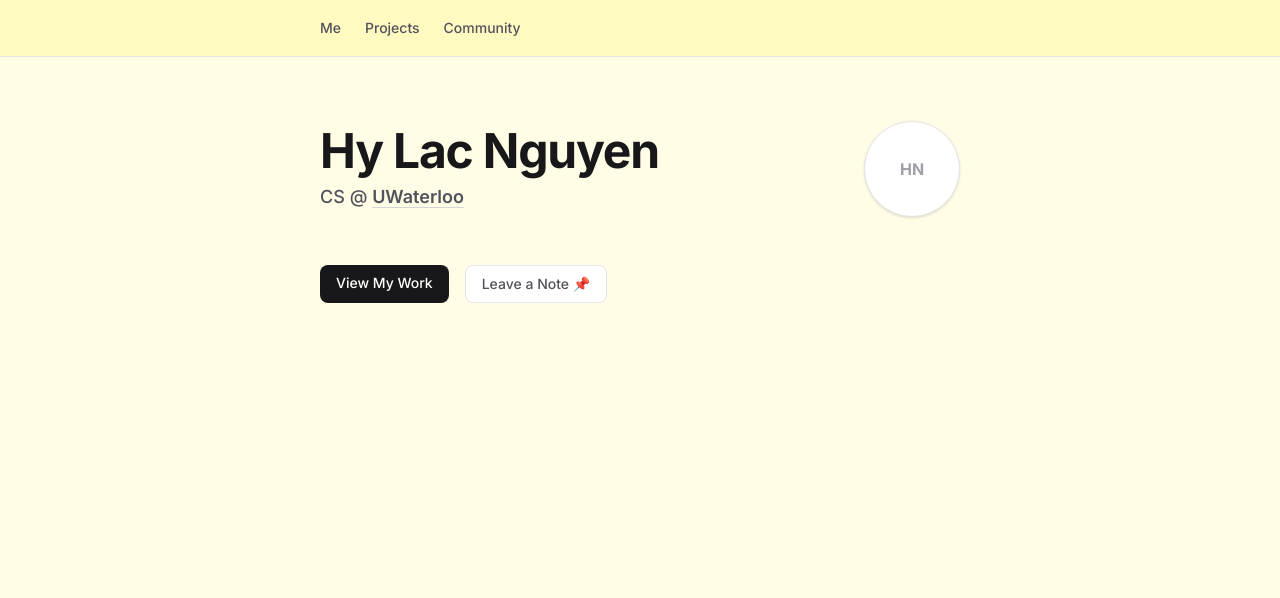
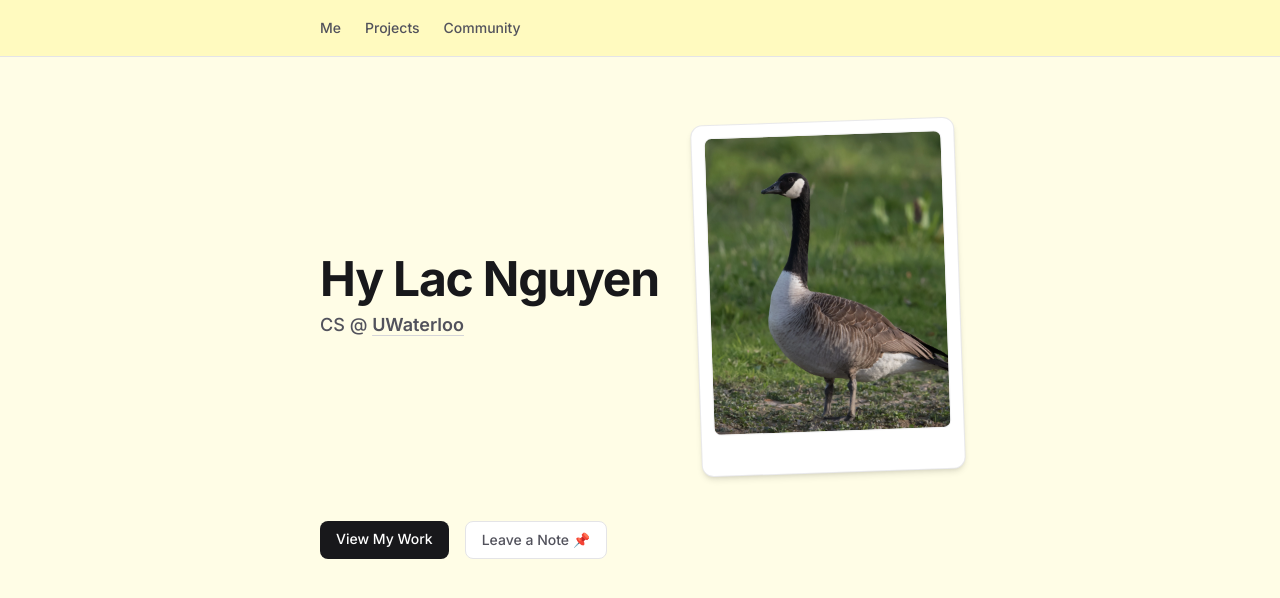
Before and after one commit to kingMonkeh/portfolio-v2, a Next.js app in the folder portfolio/: page / in a window 1280 px wide. Shown: the top 598 px of the page. Built offline with nearby package versions, Linux system fonts and the light colour scheme.

Commit message:
Add goose photocard

```diff
--- a/portfolio/app/page.tsx
+++ b/portfolio/app/page.tsx
@@ -1,3 +1,5 @@
+import Image from "next/image";
+
 export default function Home() {
   return (
     <main className="mx-auto flex w-full max-w-3xl flex-col px-6 py-16 sm:px-16">
@@ -12,8 +14,16 @@ export default function Home() {
 
         </div>
 
-        <div className="relative flex h-24 w-24 shrink-0 overflow-hidden rounded-full border border-zinc-200 bg-white shadow-sm items-center justify-center text-zinc-400 font-bold">
-          HN
+        <div className="relative w-44 shrink-0 -rotate-2 rounded-xl border border-zinc-200/80 bg-white p-3 pb-10 shadow-md transition-all duration-300 hover:rotate-1 hover:scale-105 hover:shadow-xl sm:w-66">
+          <div className="relative aspect-[4/5] w-full overflow-hidden rounded-lg bg-zinc-50 border border-zinc-100">
+            <Image
+              src="/images/canada_goose.webp"
+              alt="Canada Goose"
+              fill
+              className="object-cover"
+              priority
+            />
+          </div>
         </div>
       </section>
 
```
Also changed, not shown: portfolio/public/images/canada_goose.webp (added).
